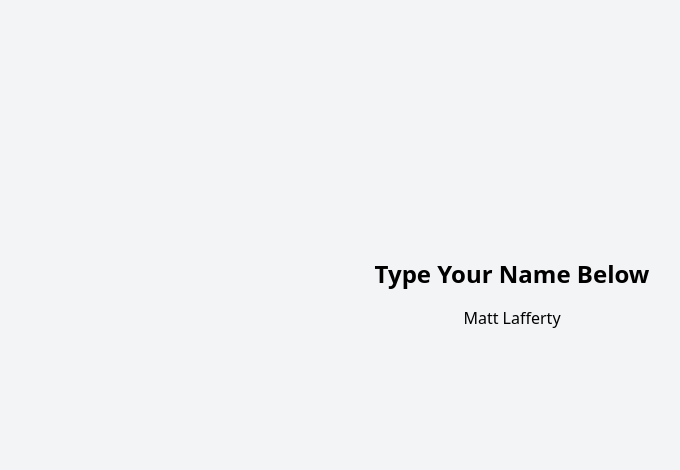
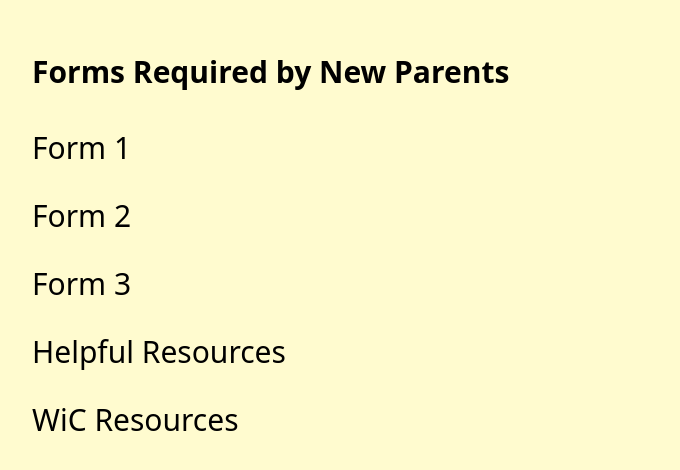
Before and after one commit to littleeinsteinchildcare/littleeinstein-frontend, a React (Vite) app: page / in a window 1280 px wide. Shown: the part 106-576 px from the top of the page, without its empty margins (128-808 px from the left). Built offline with nearby package versions, Linux system fonts and the light colour scheme.

Commit message:
LEC-43 basic layout with mock links

```diff
--- a/src/App.tsx
+++ b/src/App.tsx
@@ -1,8 +1,9 @@
-import Intro from "./pages/sampleIntro/Intro";
+import ResourcesPage from "./pages/resourcesPage";
+
 const App = () => {
   return (
     <div>
-      <Intro />
+      <ResourcesPage />
     </div>
   );
 };
--- /dev/null
+++ b/src/pages/resourcesPage.tsx
@@ -0,0 +1,26 @@
+const ResourcesPage = () => {
+  return (
+    <div className="bg-[#FFFBCF] min-h-screen p-40 text-3xl">
+      <strong> Forms Required by New Parents </strong>
+      <div className="flex flex-col pt-10">
+        <a className="mb-8 w-fit" href="/form1">
+          Form 1
+        </a>
+        <a className="mb-8 w-fit" href="/form2">
+          Form 2
+        </a>
+        <a className="mb-8 w-fit" href="/form3">
+          Form 3
+        </a>
+        <a className="mb-8 w-fit" href="/helpful-resources">
+          Helpful Resources
+        </a>
+        <a className="mb-8 w-fit" href="/wic-resources">
+          WiC Resources
+        </a>
+      </div>
+    </div>
+  );
+};
+
+export default ResourcesPage;
```
Also changed, not shown: 11 other files (tests, documents, lock files or other folders).
